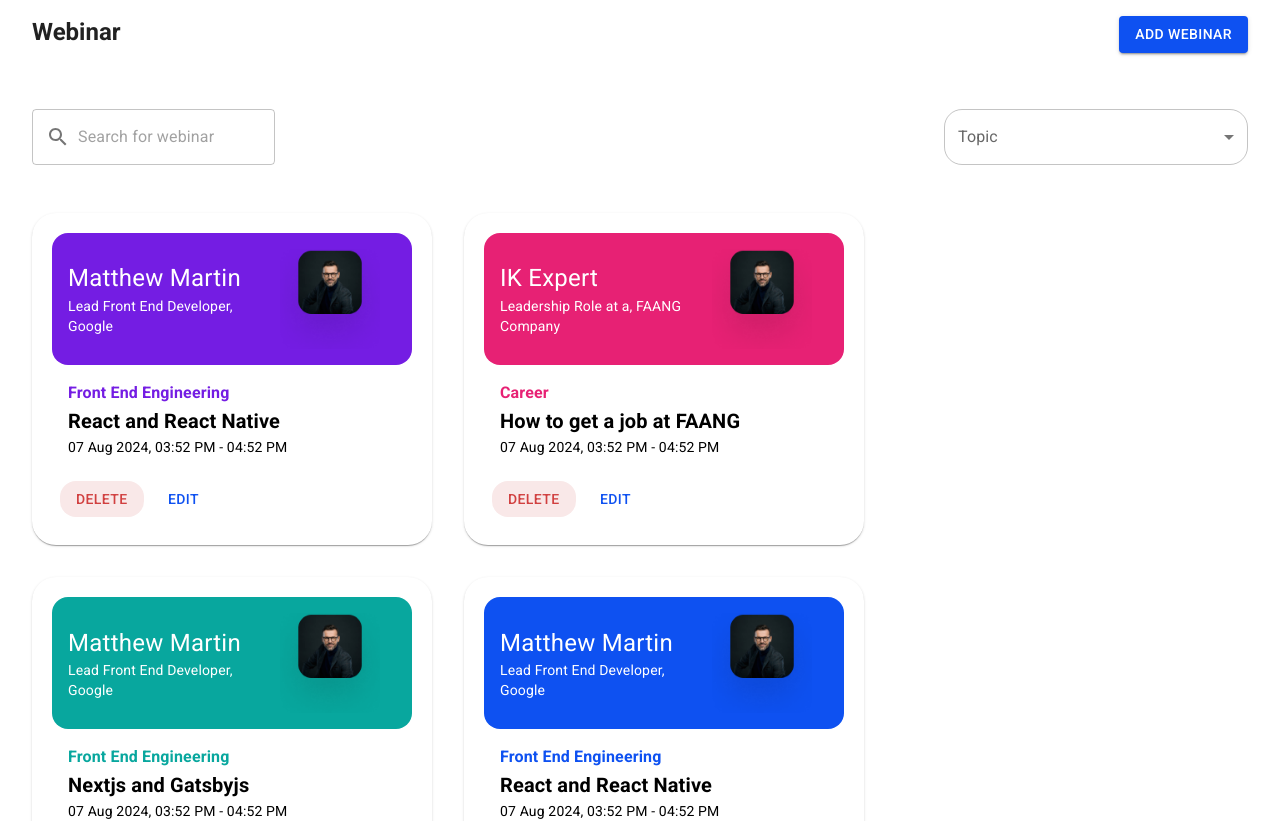
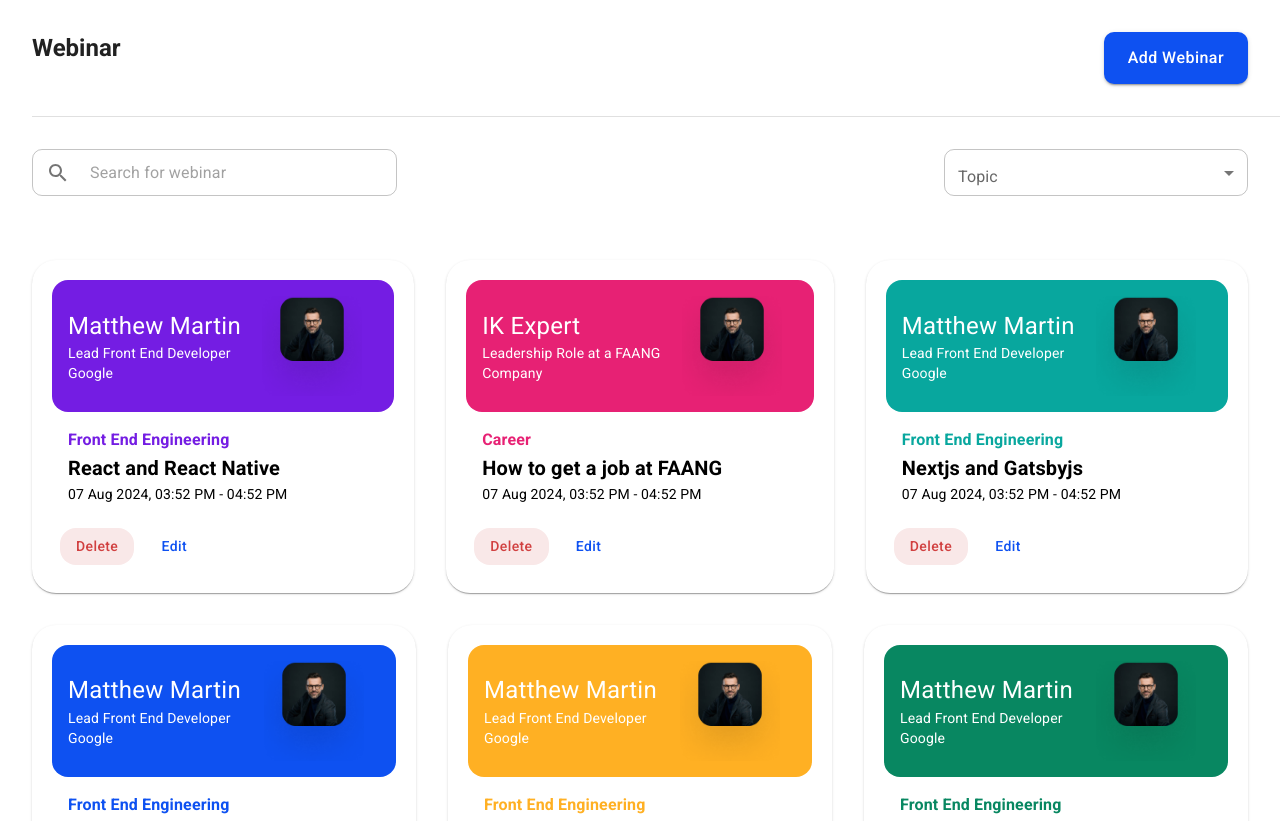
Before and after one commit to DEVcoder0602/task_interview_kickstart, a React (Vite) app: page / in a window 1280 px wide. Shown: the top 821 px of the page. Built offline with nearby package versions, Linux system fonts and the light colour scheme.

Commit message:
Edit and cancel button functionality added and fixed styling issues in UI

```diff
--- a/package.json
+++ b/package.json
@@ -17,7 +17,8 @@
     "dayjs": "^1.11.12",
     "react": "latest",
     "react-dom": "latest",
-    "react-redux": "^9.1.2"
+    "react-redux": "^9.1.2",
+    "uuid": "^10.0.0"
   },
   "devDependencies": {
     "@vitejs/plugin-react": "latest",
--- a/src/components/button/CustomButton.jsx
+++ b/src/components/button/CustomButton.jsx
@@ -3,7 +3,16 @@ import { Button } from "@mui/material";
 
 const CustomButton = ({ text, onClick = () => _ }) => {
   return (
-    <Button variant="contained" onClick={onClick}>
+    <Button
+      variant="contained"
+      onClick={onClick}
+      sx={{
+        padding: "12px 24px",
+        borderRadius: "10px",
+        textTransform: "none",
+        fontSize: "1rem",
+      }}
+    >
       {text}
     </Button>
   );
--- a/src/components/card/CustomCard.jsx
+++ b/src/components/card/CustomCard.jsx
@@ -8,13 +8,20 @@ import {
   Button,
 } from "@mui/material";
 
-const CustomCard = ({ cardDetails }) => {
+const CustomCard = ({ cardDetails, onDelete, onEdit }) => {
   return (
-    <Card sx={{ maxWidth: 400, padding: "20px", borderRadius: "24px" }}>
+    <Card
+      sx={{ maxWidth: 450, padding: "20px", borderRadius: "24px", flexGrow: 1 }}
+    >
       <CardHeader
         title={cardDetails.name}
         titleTypographyProps={{ fontSize: "1.5rem", color: "white" }}
-        subheader={`${cardDetails.role}, ${cardDetails.company}`}
+        subheader={
+          <>
+            <span>{cardDetails.role}</span>
+            <span style={{ display: "block" }}>{cardDetails.company}</span>
+          </>
+        }
         subheaderTypographyProps={{ color: "White" }}
         avatar={
           <img
@@ -53,15 +60,26 @@ const CustomCard = ({ cardDetails }) => {
         <Button
           variant="contained"
           disableElevation={true}
+          color="error"
+          onClick={() => onDelete(cardDetails.id)}
           sx={{
             backgroundColor: "#F9E8E8",
             color: "#D14040",
             borderRadius: "16px",
+            textTransform: "none",
+            "&.MuiButton-root:hover": {
+              backgroundColor: "pink",
+            },
           }}
         >
           Delete
         </Button>
-        <Button variant="text" color="primary">
+        <Button
+          variant="text"
+          color="primary"
+          sx={{ textTransform: "none" }}
+          onClick={() => onEdit(cardDetails)}
+        >
           Edit
         </Button>
       </CardActions>
--- a/src/components/imageUpload/ImageUpload.jsx
+++ b/src/components/imageUpload/ImageUpload.jsx
@@ -30,6 +30,7 @@ function ImageUpload({ onImageUpload }) {
           marginBottom: "6px",
           textAlign: "Start",
           fontWeight: "bold",
+          fontSize: "0.75em",
         }}
       >
         Instructor Image
@@ -37,14 +38,14 @@ function ImageUpload({ onImageUpload }) {
       <div
         style={{
           width: "150px",
-          height: "150px",
+          height: "138px",
           border: "2px dashed #D9DBDC",
           backgroundColor: "#F2F4F8",
           display: "flex",
           alignItems: "center",
           justifyContent: "center",
           cursor: "pointer",
-          borderRadius: "8px",
+          borderRadius: "12px",
         }}
         onClick={handleUploadClick}
       >
@@ -55,7 +56,7 @@ function ImageUpload({ onImageUpload }) {
             style={{ width: "100%", height: "100%", borderRadius: "8px" }}
           />
         ) : (
-          <AddIcon style={{ fontSize: "60px" }} />
+          <AddIcon style={{ fontSize: "60px", color: "#636973" }} />
         )}
       </div>
     </div>
--- a/src/components/input/CustomInput.jsx
+++ b/src/components/input/CustomInput.jsx
@@ -31,7 +31,11 @@ export default function CustomInput({
           label={label}
           placeholder="Topic"
           onChange={handleChange}
-          sx={{ borderRadius: "18px" }}
+          sx={{
+            borderRadius: "10px",
+            borderColor: "#E3E7EC",
+            "& .MuiOutlinedInput-input": { padding: "12px" },
+          }}
         >
           <MenuItem value="">
             <em>None</em>
@@ -52,6 +56,14 @@ export default function CustomInput({
         placeholder="Search for webinar"
         value={item}
         onChange={handleChange}
+        sx={{
+          width: "30%",
+          "& .MuiOutlinedInput-root": {
+            borderRadius: "10px",
+            borderColor: "#E3E7EC",
+          },
+          "& .MuiOutlinedInput-input": { padding: "12px" },
+        }}
         InputProps={{
           startAdornment: (
             <InputAdornment position="start">
--- a/src/components/modal/CustomModal.jsx
+++ b/src/components/modal/CustomModal.jsx
@@ -1,7 +1,9 @@
-import { Modal, Box, Typography } from "@mui/material";
+import { Modal, Box, Typography, Divider } from "@mui/material";
 import CustomForm from "../form/CustomForm";
+import Grid2 from "@mui/material/Unstable_Grid2/Grid2";
+import CloseIcon from "@mui/icons-material/Close";
 
-const CustomModal = ({ open, onClose, addWebinar }) => {
+const CustomModal = ({ open, onClose, addWebinar, updatedData }) => {
   const style = {
     position: "absolute",
     top: "50%",
@@ -11,23 +13,36 @@ const CustomModal = ({ open, onClose, addWebinar }) => {
     height: 700,
     bgcolor: "background.paper",
     boxShadow: 24,
-    p: 4,
     borderRadius: 4,
   };
 
   const handleFormSubmit = (formData) => {
     console.log("Form Data:", formData);
-    addWebinar((prev) => [...prev, formData]);
-    onClose();
+    addWebinar(formData);
+    // onClose();
   };
 
   return (
     <Modal open={open} onClose={onClose}>
       <Box sx={style}>
-        <Typography variant="h6" component="h2">
-          Create Webinar
-        </Typography>
-        <CustomForm onClose={onClose} onSubmit={handleFormSubmit} />
+        <Grid2
+          container
+          spacing={2}
+          flexDirection="row"
+          justifyContent="space-between"
+          p={3}
+        >
+          <Typography variant="h6" component="h2">
+            Create webinar
+          </Typography>
+          <CloseIcon onClick={onClose} sx={{ cursor: "pointer" }} />
+        </Grid2>
+        <Divider sx={{ marginY: "16px" }} />
+        <CustomForm
+          onClose={onClose}
+          onSubmit={handleFormSubmit}
+          updatedData={updatedData}
+        />
       </Box>
     </Modal>
   );
--- a/src/pages/landingPage/LandingPage.jsx
+++ b/src/pages/landingPage/LandingPage.jsx
@@ -1,13 +1,12 @@
-import { Box, Typography } from "@mui/material";
+import { Box, Divider, Typography } from "@mui/material";
 import Grid2 from "@mui/material/Unstable_Grid2";
 import CustomButton from "../../components/button/CustomButton";
 import CustomInput from "../../components/input/CustomInput";
 import CustomCard from "../../components/card/CustomCard";
 import { useState } from "react";
 import CustomModal from "../../components/modal/CustomModal";
-import { useSelector } from "react-redux";
-
-const topics = ["Front End Engineering", "Career"];
+import { useDispatch, useSelector } from "react-redux";
+import { setWebinars } from "../../slices/webinarSlice";
 
 const LandingPage = () => {
   const [open, setOpen] = useState(false);
@@ -15,15 +14,53 @@ const LandingPage = () => {
   const [search, setSearch] = useState("");
   const webinars = useSelector((state) => state.webinar.webinars);
   const [webinarData, setWebinarData] = useState(webinars);
+  const [updatedData, setUpdatedData] = useState({});
+  const dispatch = useDispatch();
+
+  const topics = [...new Set(webinarData?.map((item) => item.topic))];
 
   const handleOpen = () => setOpen(true);
-  const handleClose = () => setOpen(false);
+  const handleClose = () => {
+    setOpen(false);
+    setUpdatedData({});
+  };
 
   const filteredCard = webinarData.filter(
     (item) =>
       (item.topic === topic || topic === "") &&
       item.title.toLowerCase().includes(search.toLowerCase())
   );
+
+  const handleDelete = (id) => {
+    const newData = webinarData.filter((item) => item.id !== id);
+    setWebinarData(newData);
+  };
+
+  const handleEdit = (data) => {
+    setOpen(true);
+    setUpdatedData(data);
+  };
+
+  const handleWebinarData = (updatedWebinar) => {
+    const checkWebinar = webinarData.find(
+      (webinar) => webinar.id === updatedWebinar.id
+    );
+
+    let updatedWebinarData;
+
+    if (checkWebinar) {
+      updatedWebinarData = webinarData.map((webinar) =>
+        webinar.id === updatedWebinar.id ? updatedWebinar : webinar
+      );
+    } else {
+      updatedWebinarData = [...webinarData, updatedWebinar];
+    }
+
+    setWebinarData(updatedWebinarData);
+    dispatch(setWebinars(updatedWebinarData));
+    setUpdatedData({});
+    handleClose();
+  };
 
   return (
     <>
@@ -33,8 +70,7 @@ const LandingPage = () => {
         flexDirection="row"
         justifyContent="space-between"
         gap={4}
-        paddingX={4}
-        paddingY={2}
+        p={4}
       >
         <Typography variant="h5" fontWeight="700">
           Webinar
@@ -43,17 +79,17 @@ const LandingPage = () => {
         <CustomModal
           open={open}
           onClose={handleClose}
-          addWebinar={setWebinarData}
+          addWebinar={handleWebinarData}
+          updatedData={updatedData}
         />
       </Box>
-      <br />
+      <Divider sx={{ marginLeft: "32px" }} />
       <Box
         display="flex"
         flexDirection="row"
         justifyContent="space-between"
         gap={4}
-        paddingX={4}
-        paddingY={2}
+        p={4}
       >
         <CustomInput
           type="search"
@@ -69,16 +105,21 @@ const LandingPage = () => {
           setItem={setTopic}
         />
       </Box>
-      <Box sx={{ flexGrow: 1 }} p={4}>
+      <Box p={4}>
         <Grid2
           container
           columns={{ xs: 4, sm: 8, md: 12 }}
           gap={4}
           flexWrap="wrap"
-          justifyContent="start"
+          // justifyContent="space-between"
         >
           {filteredCard.map((data, index) => (
-            <CustomCard cardDetails={data} key={index} />
+            <CustomCard
+              cardDetails={data}
+              key={data.id}
+              onDelete={handleDelete}
+              onEdit={handleEdit}
+            />
           ))}
         </Grid2>
       </Box>
--- a/src/slices/webinarSlice.js
+++ b/src/slices/webinarSlice.js
@@ -2,9 +2,11 @@ import { createSlice } from "@reduxjs/toolkit";
 import DummyImage from "../assests/dummy.png";
 import theme from "../theme";
 import dayjs from "dayjs";
+import { v4 as uuidv4 } from "uuid";
 
 const webinars = [
   {
+    id: uuidv4(),
     name: "Matthew Martin",
     role: "Lead Front End Developer",
     company: "Google",
@@ -17,9 +19,10 @@ const webinars = [
     endTime: dayjs().add(1, "hour").format("hh:mm A"),
   },
   {
+    id: uuidv4(),
     name: "IK Expert",
-    role: "Leadership Role at a",
-    company: "FAANG Company",
+    role: "Leadership Role at a FAANG",
+    company: "Company",
     photoUrl: DummyImage,
     backgroundColor: theme.palette.pink.main,
     topic: "Career",
@@ -29,6 +32,7 @@ const webinars = [
     endTime: dayjs().add(1, "hour").format("hh:mm A"),
   },
   {
+    id: uuidv4(),
     name: "Matthew Martin",
     role: "Lead Front End Developer",
     company: "Google",
@@ -41,6 +45,7 @@ const webinars = [
     endTime: dayjs().add(1, "hour").format("hh:mm A"),
   },
   {
+    id: uuidv4(),
     name: "Matthew Martin",
     role: "Lead Front End Developer",
     company: "Google",
@@ -53,6 +58,7 @@ const webinars = [
     endTime: dayjs().add(1, "hour").format("hh:mm A"),
   },
   {
+    id: uuidv4(),
     name: "Matthew Martin",
     role: "Lead Front End Developer",
     company: "Google",
@@ -65,6 +71,7 @@ const webinars = [
     endTime: dayjs().add(1, "hour").format("hh:mm A"),
   },
   {
+    id: uuidv4(),
     name: "Matthew Martin",
     role: "Lead Front End Developer",
     company: "Google",
--- a/src/theme.js
+++ b/src/theme.js
@@ -28,7 +28,7 @@ const theme = createTheme({
       main: "#F9E8E8",
     },
     error: {
-      main: "#D14040",
+      main: "#ff8ba0",
     },
   },
 });
```
Also changed, not shown: src/components/form/CustomForm.jsx (+119 -38 lines), 1 other file (tests, documents, lock files or other folders).
